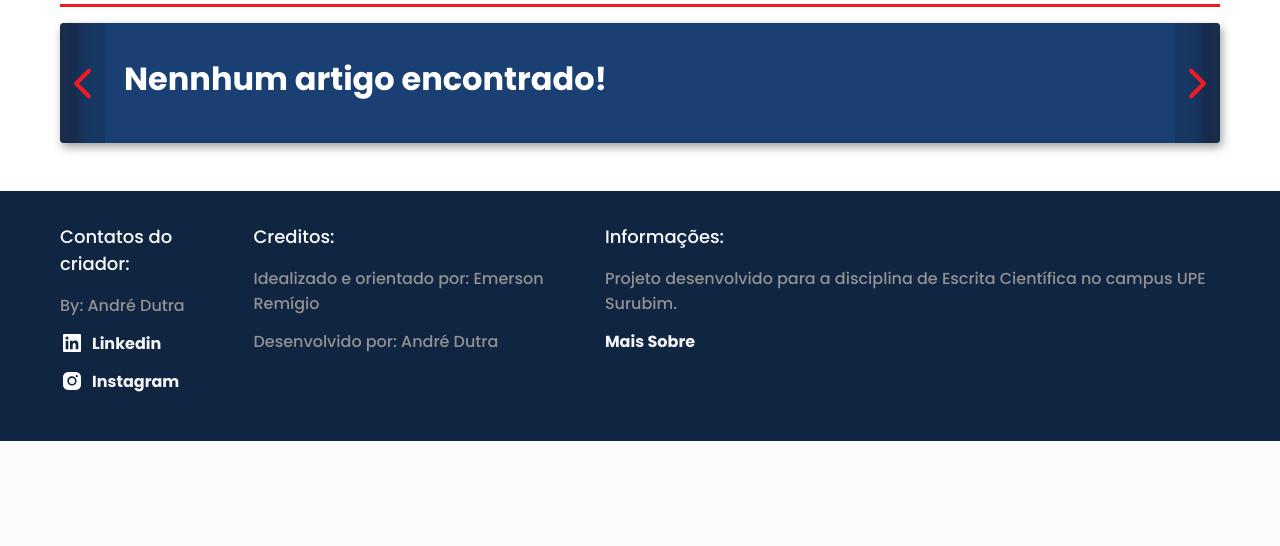
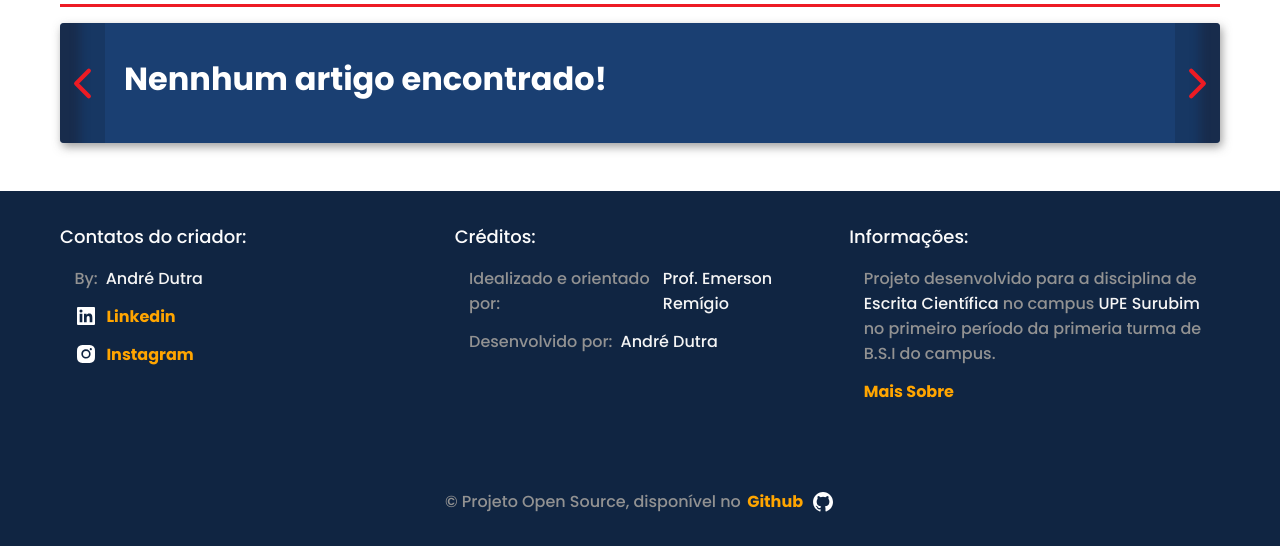
Before and after one commit to AndreDutraDEV/site-pesquisacientifica-UPE, a PHP site: page /site-pesquisacientifica-UPE/pages/home.php in a window 1280 px wide. Shown: the part 899-1445 px from the top of the page. Before the commit the page ends 1340 px from the top, so only its background shows below. Run offline with PHP 8.4, Linux system fonts and the light colour scheme; data that the repository does not hold is empty.

Commit message:
refactor: Estiliza mais o footer da página home e o deixa responsivo.

```diff
--- a/assets/css/style.css
+++ b/assets/css/style.css
@@ -639,31 +639,47 @@ input[type="file"].input_file_article_reg::file-selector-button {
 
 footer {
     width: 100%;
-    min-height: 250px;
     background-color: #102542;
     color: #929292;
     font-weight: 500;
     padding: 2rem var(--border-spacing-page);
     display: flex;
+    flex-direction: column;
+    gap: 1rem;
+}
+
+footer .body_footer {
+    width: 100%;
+    min-height: 250px;
+    background-color: #102542;
+    color: #929292;
+    font-weight: 500;
+    display: flex;
+    flex-wrap: wrap;
     gap: 1.5rem;
     justify-content: space-around;
 }
 
 .colunm_footer {
+    width: 100%;
+    flex: 1 1 300px;
     display: flex;
     flex-direction: column;
     gap: 0.5rem;
 }
 
 .colunm_footer ul {
+    width: 100%;
+    padding: 0 0.5rem;
     display: flex;
     flex-direction: column;
     gap: .8rem;
 }
 
-.colunm_footer li {
+.colunm_footer li, .item_link_footer {
     display: flex;
     align-items: center;
+    padding-left: 0.4rem;
     gap: .5rem;
 }
 
@@ -671,13 +687,25 @@ footer {
     width: 24px;
 }
 
-.colunm_footer a {
-    color: #f5f5f5;
+footer a {
+    /* color: #f5f5f5; */
+    color: var(--accent-color);
     font-weight: 600;
 }
 
-.colunm_footer a:hover {
+footer a:hover {
     text-decoration: underline;
+}
+
+.end_footer {
+    display: flex;
+    justify-content: center;
+    align-items: center;
+}
+
+
+.highlight {
+    color: #f5f5f5;
 }
 
 @media (max-width: 500px) {
--- a/pages/home.php
+++ b/pages/home.php
@@ -117,28 +117,31 @@ $all_data_category = cAjax::getDadosFromTables('category');
         </section>
     </main>
     <footer>
+        <div class="body_footer">
             <div class="colunm_footer">
                 <h4 style="color: #fcfcfc;">Contatos do criador:</h4>
                 <ul class="list_footer">
-                <li>By: André Dutra</li>
+                    <li>By: <span class="highlight">André Dutra</span></li>
                     <li><img src="../assets/icons/linkedin.svg" alt="Linkedin"><a href="https://www.linkedin.com/in/andr%C3%A9-dutra-2a3b16225/">Linkedin</a></li>
                     <li><img src="../assets/icons/insta.svg" alt="Instagram"><a href="https://www.instagram.com/andrels_dutra/">Instagram</a></li>
                 </ul>
             </div>
             <div class="colunm_footer">
-            <h4 style="color: #fcfcfc;">Creditos:</h4>
+                <h4 style="color: #fcfcfc;">Créditos:</h4>
                 <ul class="list_footer">
-                <li>Idealizado e orientado por: Emerson Remígio</li>
-                <li>Desenvolvido por: André Dutra</li>
+                    <li>Idealizado e orientado por: <span class="highlight">Prof. Emerson Remígio</span></li>
+                    <li>Desenvolvido por: <span class="highlight">André Dutra</span></li>
                 </ul>
             </div>
             <div class="colunm_footer">
                 <h4 style="color: #fcfcfc;">Informações:</h4>
                 <ul class="list_footer">
-                <li>Projeto desenvolvido para a disciplina de Escrita Científica no campus UPE Surubim.</li>
+                    <li><p>Projeto desenvolvido para a disciplina de <span class="highlight">Escrita Científica</span> no campus <span class="highlight" >UPE Surubim</span> no primeiro período da primeria turma de B.S.I do campus.</p></li>
                     <li><a href="about.php">Mais Sobre</a></li>
                 </ul>
             </div>
+        </div>
+        <div class="end_footer">© Projeto Open Source, disponível no <span class="item_link_footer"><a href="">Github</a><img src="../assets/icons/github.svg" alt=""></span></div>
     </footer>
     <script src="../assets/js/main.js"></script>
 </body>
```
Also changed, not shown: assets/icons/github.svg (added). Lines whose indentation alone changed are shown as unchanged.
